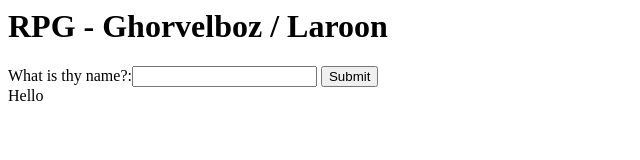
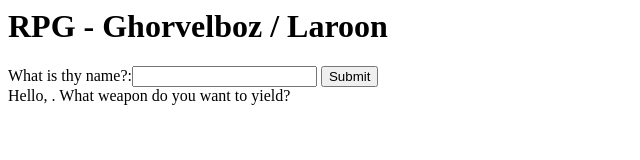
Before and after one commit to Yugatoran/RPGghorLaroon, a plain HTML site: page index.html in a window 1280 px wide. Both pictures are taken after a click on the input 349 px from the left and 76 px from the top of the page. Shown: the whole page, without its empty margins (0-640 px from the left). Drawn offline with Linux system fonts and the light colour scheme.

Commit message:
Update index.html
Updated variable declaration, and extended inputs and output exchange.

```diff
--- a/index.html
+++ b/index.html
@@ -16,9 +16,23 @@
 	<div id="greeting"></div>
 
 	<script>
+
+		var charName = "";
+		var weaponName = "";
+
 		function greet(name){
-			charName = document.getElementById("name").value;
-			document.getElementById("greeting").innerHTML = "Hello " + charName;
+
+			if (charName == "")
+			{
+				charName = document.getElementById("name").value;
+				document.getElementById("greeting").innerHTML = "Hello, " + charName + "." + " What weapon do you want to yield?";
+				document.getElementById("name").value = "";
+			}
+			else if (weaponName == "")
+			{
+				weaponName = document.getElementById("name").value;
+				document.getElementById("greeting").innerHTML = charName + ", you are now wielding " + weaponName + ".";
+			}
 		}
 	</script>
 
```
